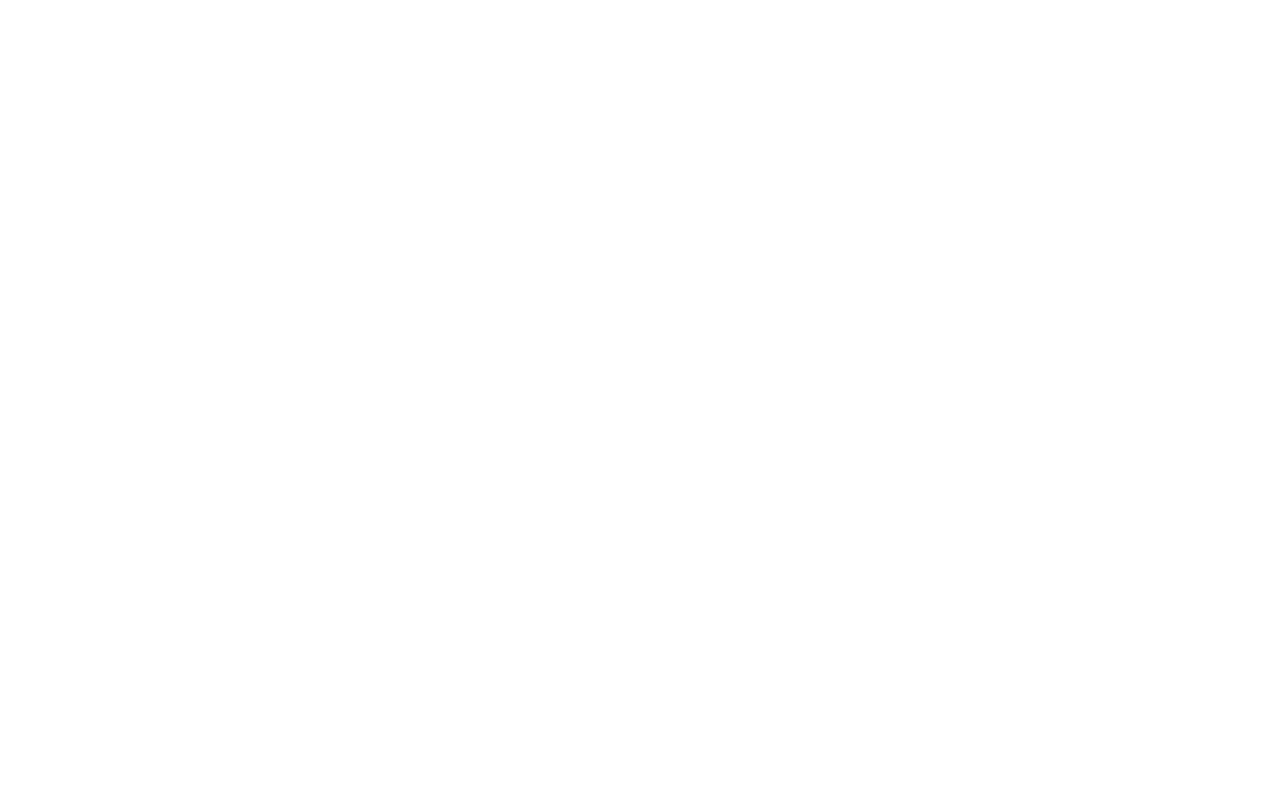
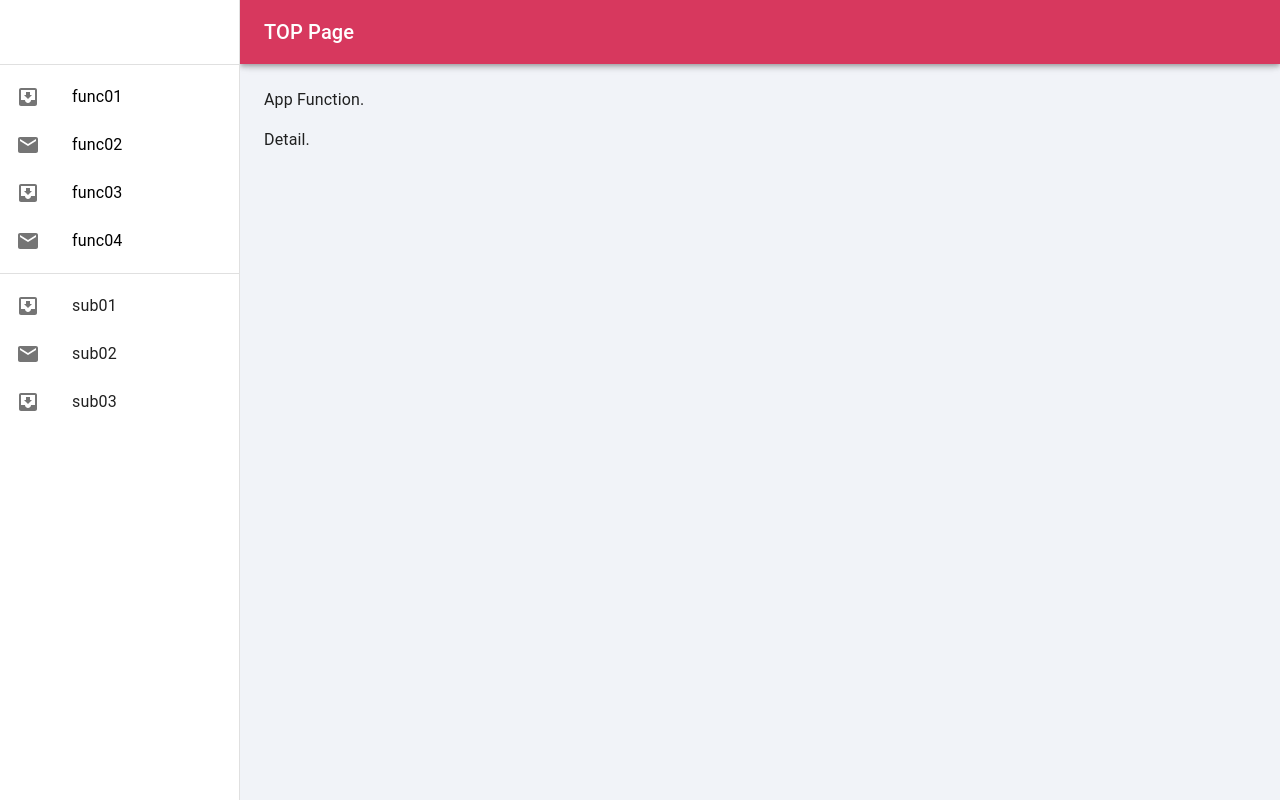
Before and after one commit to hiro9108/mock-web-application, a React (Create React App) app: page /appPage in a window 1280 px wide. Built offline with nearby package versions, Linux system fonts and the light colour scheme.

Commit message:
feat: add AppPage

```diff
--- a/src/App.tsx
+++ b/src/App.tsx
@@ -5,17 +5,52 @@
 import SignUp from './components/SignUp';
 import Secret from './components/Secret';
 
+import AppPage from './components/AppPage';
+
+import { createMuiTheme } from '@material-ui/core/styles';
+import { ThemeProvider } from '@material-ui/styles';
+import { red } from '@material-ui/core/colors';
+
+
+const theme = createMuiTheme({
+    palette: {
+        primary: {
+          main: '#d7385e',
+          // main: '#d2f5e3',
+          // main: '#556cd6',
+        },
+        secondary: {
+            main: '#cc0e74',
+        },
+        error: {
+            main: red.A400,
+        },
+        background: {
+            default: '#f1f3f8',
+        },
+    },
+});
+
+
 const App = () => {
   return (
     <>
+      <ThemeProvider theme={theme}>
         <Router>
           <Switch>
               <Route exact path='/' component={Main} />
               <Route exact path='/signIn' component={SignIn} />
               <Route exact path='/signUp' component={SignUp} />
-            <Route exact path='/secret' component={Secret} />
+              {/* <Route exact path='/secret' component={Secret} /> */}
+              <Route exact path='/appPage' component={AppPage} />
+
+              <Route exact path='/func01' component={Secret} />
+              <Route exact path='/func02' component={Secret} />
+              <Route exact path='/func03' component={Secret} />
+              <Route exact path='/func04' component={Secret} />
             </Switch>
         </Router>
+      </ThemeProvider>
     </>
   );
 }
--- /dev/null
+++ b/src/components/AppPage.tsx
@@ -0,0 +1,164 @@
+import React from 'react';
+import { Link } from 'react-router-dom';
+import AppBar from '@material-ui/core/AppBar';
+import CssBaseline from '@material-ui/core/CssBaseline';
+import Divider from '@material-ui/core/Divider';
+import Drawer from '@material-ui/core/Drawer';
+import Hidden from '@material-ui/core/Hidden';
+import IconButton from '@material-ui/core/IconButton';
+import InboxIcon from '@material-ui/icons/MoveToInbox';
+import List from '@material-ui/core/List';
+import ListItem from '@material-ui/core/ListItem';
+import ListItemIcon from '@material-ui/core/ListItemIcon';
+import ListItemText from '@material-ui/core/ListItemText';
+import MailIcon from '@material-ui/icons/Mail';
+import MenuIcon from '@material-ui/icons/Menu';
+import Toolbar from '@material-ui/core/Toolbar';
+import Typography from '@material-ui/core/Typography';
+import { makeStyles, useTheme, Theme, createStyles } from '@material-ui/core/styles';
+
+const drawerWidth = 240;
+
+const useStyles = makeStyles((theme: Theme) =>
+  createStyles({
+    root: {
+      display: 'flex',
+    },
+    drawer: {
+      [theme.breakpoints.up('sm')]: {
+        width: drawerWidth,
+        flexShrink: 0,
+      },
+    },
+    appBar: {
+      [theme.breakpoints.up('sm')]: {
+        width: `calc(100% - ${drawerWidth}px)`,
+        marginLeft: drawerWidth,
+      },
+    },
+    menuButton: {
+      marginRight: theme.spacing(2),
+      [theme.breakpoints.up('sm')]: {
+        display: 'none',
+      },
+    },
+    // necessary for content to be below app bar
+    toolbar: theme.mixins.toolbar,
+    drawerPaper: {
+      width: drawerWidth,
+    },
+    content: {
+      flexGrow: 1,
+      padding: theme.spacing(3),
+    },
+  }),
+);
+
+interface Props {
+  /**
+   * Injected by the documentation to work in an iframe.
+   * You won't need it on your project.
+   */
+  window?: () => Window;
+}
+
+export default function ResponsiveDrawer(props: Props) {
+  const { window } = props;
+  const classes = useStyles();
+  const theme = useTheme();
+  const [mobileOpen, setMobileOpen] = React.useState(false);
+
+  const handleDrawerToggle = () => {
+    setMobileOpen(!mobileOpen);
+  };
+
+  const drawer = (
+    <div>
+      <div className={classes.toolbar} />
+      <Divider />
+      <List>
+        {['func01', 'func02', 'func03', 'func04'].map((text, index) => (
+          <Link to={text} style={{ textDecoration: 'none', color: 'black' }}>
+            <ListItem button key={text}>
+              <ListItemIcon>{index % 2 === 0 ? <InboxIcon /> : <MailIcon />}</ListItemIcon>
+              <ListItemText primary={text} />
+            </ListItem>
+          </Link>
+        ))}
+      </List>
+      <Divider />
+      <List>
+        {['sub01', 'sub02', 'sub03'].map((text, index) => (
+          <ListItem button key={text}>
+            <ListItemIcon>{index % 2 === 0 ? <InboxIcon /> : <MailIcon />}</ListItemIcon>
+            <ListItemText primary={text} />
+          </ListItem>
+        ))}
+      </List>
+    </div>
+  );
+
+  const container = window !== undefined ? () => window().document.body : undefined;
+
+  return (
+    <div className={classes.root}>
+      <CssBaseline />
+      <AppBar position="fixed" className={classes.appBar}>
+        <Toolbar>
+          <IconButton
+            color="inherit"
+            aria-label="open drawer"
+            edge="start"
+            onClick={handleDrawerToggle}
+            className={classes.menuButton}
+          >
+            <MenuIcon />
+          </IconButton>
+          <Typography variant="h6" noWrap>
+            TOP Page
+          </Typography>
+        </Toolbar>
+      </AppBar>
+      <nav className={classes.drawer} aria-label="mailbox folders">
+        {/* The implementation can be swapped with js to avoid SEO duplication of links. */}
+        <Hidden smUp implementation="css">
+          <Drawer
+            container={container}
+            variant="temporary"
+            anchor={theme.direction === 'rtl' ? 'right' : 'left'}
+            open={mobileOpen}
+            onClose={handleDrawerToggle}
+            classes={{
+              paper: classes.drawerPaper,
+            }}
+            ModalProps={{
+              keepMounted: true, // Better open performance on mobile.
+            }}
+          >
+            {drawer}
+          </Drawer>
+        </Hidden>
+        <Hidden xsDown implementation="css">
+          <Drawer
+            classes={{
+              paper: classes.drawerPaper,
+            }}
+            variant="permanent"
+            open
+          >
+            {drawer}
+          </Drawer>
+        </Hidden>
+      </nav>
+      <main className={classes.content}>
+        <div className={classes.toolbar} />
+        <Typography paragraph>
+          App Function.
+        </Typography>
+        <Typography paragraph>
+          Detail.
+        </Typography>
+      </main>
+    </div>
+  );
+}
--- a/src/components/Main.tsx
+++ b/src/components/Main.tsx
@@ -2,7 +2,7 @@
 import { Link } from 'react-router-dom';
 import AppBar from '@material-ui/core/AppBar';
 import Button from '@material-ui/core/Button';
-import CameraIcon from '@material-ui/icons/PhotoCamera';
+import LocationCityIcon from '@material-ui/icons/LocationCity';
 import Card from '@material-ui/core/Card';
 import CardActions from '@material-ui/core/CardActions';
 import CardContent from '@material-ui/core/CardContent';
@@ -14,7 +14,7 @@
 import { makeStyles } from '@material-ui/core/styles';
 import Container from '@material-ui/core/Container';
 // import Link from '@material-ui/core/Link';
-import Copyright from './Copyright';
+import Copyright from './UI/Copyright';
 
 
 const useStyles = makeStyles((theme) => ({
@@ -47,6 +47,18 @@
         backgroundColor: theme.palette.background.paper,
         padding: theme.spacing(6),
     },
+    appBar: {
+        borderBottom: `1px solid ${theme.palette.divider}`,
+    },
+    toolbar: {
+        flexWrap: 'wrap',
+    },
+    toolbarTitle: {
+        flexGrow: 1,
+    },
+    link: {
+        margin: theme.spacing(1, 1.5),
+    },
 }));
 
 const cards = [1, 2, 3, 4, 5, 6];
@@ -58,12 +70,24 @@
     return (
         <React.Fragment>
             <CssBaseline />
-            <AppBar position="relative">
-                <Toolbar>
-                    <CameraIcon className={classes.icon} />
-                    <Typography variant="h6" color="inherit" noWrap>
-                        Menu
-                    </Typography>
+            <AppBar position="static" elevation={0} className={classes.appBar}>
+                <Toolbar className={classes.toolbar}>
+                <LocationCityIcon className={classes.icon} />
+                <Typography variant="h6" color="inherit" noWrap className={classes.toolbarTitle}>
+                    Education
+                </Typography>
+                <nav>
+                    <Link color="textPrimary" to="/signIn" className={classes.link} style={{ textDecoration: 'none', color: 'white'}}>
+                        <Button variant="contained" color="primary">
+                            Sign In
+                        </Button>
+                    </Link>
+                    <Link color="textPrimary" to="/signUp" className={classes.link} style={{ textDecoration: 'none', color: 'white'}}>
+                        <Button variant="contained" color="primary">
+                            Sign Up
+                        </Button>
+                    </Link>
+                </nav>
                 </Toolbar>
             </AppBar>
             <main>
@@ -81,7 +105,7 @@
                         <div className={classes.heroButtons}>
                             <Grid container spacing={2} justify="center">
                                 <Grid item>
-                                    <Link to='/signIn'>
+                                    <Link to='#' style={{ textDecoration: 'none' }}>
                                         <Button variant="contained" color="primary">
                                             Nodejs App
                                         </Button>
--- a/src/components/SignIn.tsx
+++ b/src/components/SignIn.tsx
@@ -14,7 +14,7 @@
 import { makeStyles } from '@material-ui/core/styles';
 import Container from '@material-ui/core/Container';
 
-import Copyright from './Copyright';
+import Copyright from './UI/Copyright';
 
 
 const useStyles = makeStyles((theme) => ({
@@ -86,7 +86,7 @@
                     >
                         Sign In
                     </Button>
-                    <Link to='/secret'>
+                    <Link to='/appPage' style={{ textDecoration: 'none' }}>
                         <Button
                             type="button"
                             fullWidth
--- a/src/components/SignUp.tsx
+++ b/src/components/SignUp.tsx
@@ -14,7 +14,7 @@
 import { makeStyles } from '@material-ui/core/styles';
 import Container from '@material-ui/core/Container';
 
-import Copyright from './Copyright';
+import Copyright from './UI/Copyright';
 
 
 const useStyles = makeStyles((theme) => ({
```
Also changed, not shown: src/components/UI/Copyright.tsx (renamed from src/components/Copyright.tsx), src/index.tsx (line endings or trailing spaces). Lines whose indentation alone changed are shown as unchanged.
